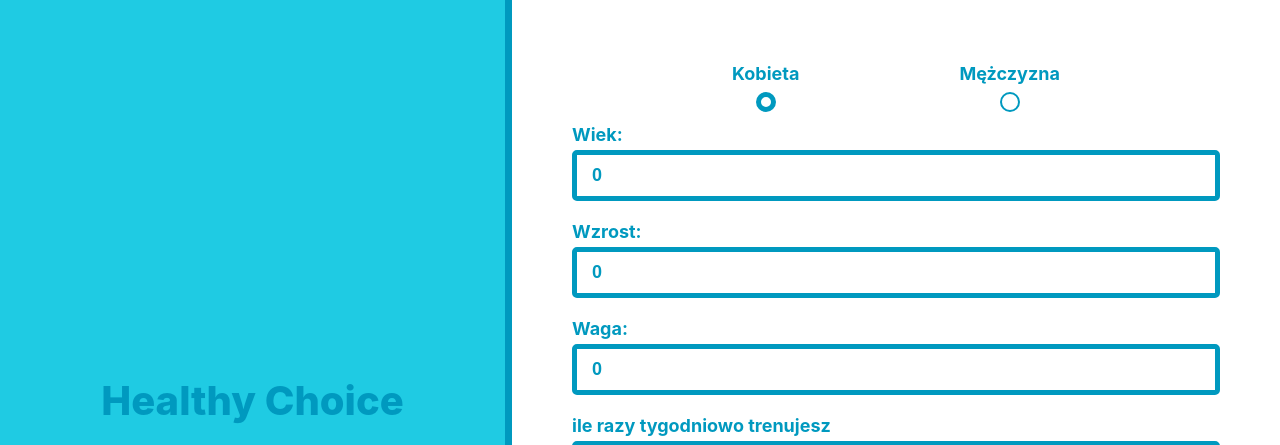
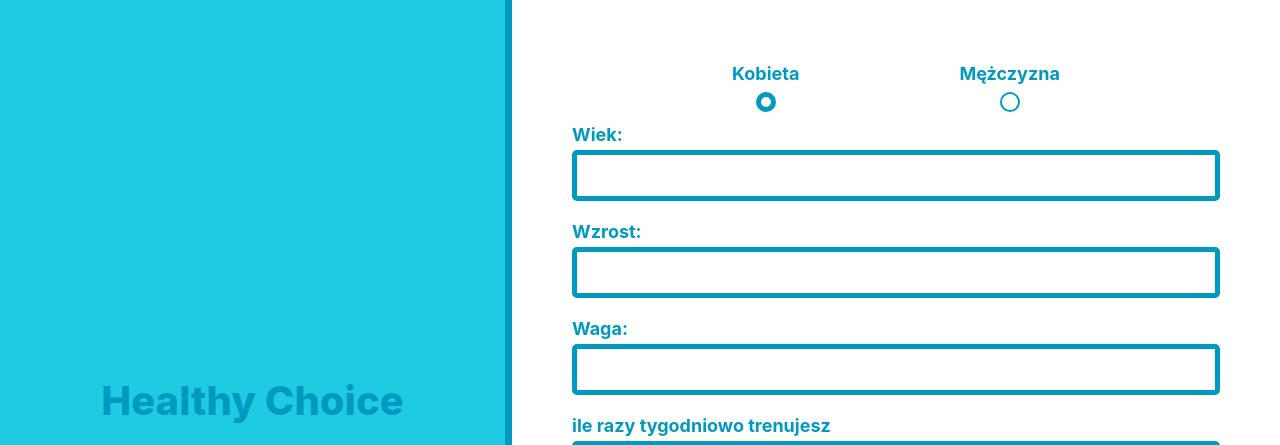
Before and after one commit to DominikSzela/healthy-choice, a React (Create React App) app: page / in a window 1280 px wide. Shown: the top 445 px of the page. Built offline with nearby package versions, Linux system fonts and the light colour scheme.

Commit message:
improved validation form

```diff
--- a/src/components/Form/Form.jsx
+++ b/src/components/Form/Form.jsx
@@ -5,108 +5,59 @@ import { useState, forwardRef, useImperativeHandle } from 'react';
 const Form = forwardRef(({ setTextError }, ref) => {
     const [formData, setFormData] = useState({
         gender: "female",
-        age: 0,
-        height: 0,
-        weight: 0,
+        age: "",
+        height: "",
+        weight: "",
         trainingDays: "0-1",
         goal: "weight_loss",
     })
 
-    const [inputsRange, setInputsRange] = useState({
-        age: {
-            min: 0,
-            max: 250,
-            classInput: styles.normalInput
-        },
-        height: {
-            min: 0,
-            max: 300,
-            classInput: styles.normalInput
-        },
-        weight: {
-            min: 0,
-            max: 350,
-            classInput: styles.normalInput
-        }
-    })
+    const [RangeAndStyle, setRangeAndStyle] = useState({
+        age: { min: 1, max: 250, classInput: styles.normalInput },
+        height: { min: 1, max: 300, classInput: styles.normalInput },
+        weight: { min: 1, max: 350, classInput: styles.normalInput }
+    });
+
+    const handleKeyDown = (event) => {
+        if (event.key === '-' || event.key === '.' || event.key === 'e') event.preventDefault(); //allow only numbers from 0 to 9
+        event.target.value = event.target.value.replace(/^0/, ""); //prevents zeros before numbers
+    }
+
 
     const handleChange = (event) => {
         const { name, value } = event.target;
         setFormData((currentState) => ({ ...currentState, [name]: value }));
     }
 
-    const checkAge = () => {
-        const condition = (inputsRange.age.min <= formData.age && formData.age < inputsRange.age.max);
-        if (!condition) {
-            setTextError(`Dostępny przedział wieku jest od ${inputsRange.age.min} do ${inputsRange.age.max} cm`);
-            setInputsRange(prevRange => ({
-                ...prevRange,
-                age: { ...prevRange.age, classInput: styles.errorInput }
-            }))
-        }
-        else {
-            setTextError(null);
-            setInputsRange(prevRange => ({
-                ...prevRange,
-                age: { ...prevRange.age, classInput: styles.normalInput }
-            }))
-        };
+    const resetInputsStyles = () => {
+        setRangeAndStyle(() => {
+            for (const category in RangeAndStyle) {
+                RangeAndStyle[category].classInput = styles.normalInput;
+            }
+            return RangeAndStyle;
+        });
+    };
+
+    const validateInput = (category, { min, max }, inputValue, missingText) => {
+        const condition = min <= inputValue && inputValue <= max;
+        setTextError(condition ? null : `Dostępny przedział ${missingText} jest od ${min} do ${max} cm`);
+        const classInput = condition ? styles.normalInput : styles.errorInput;
+        setRangeAndStyle(prevRangeAndStyle => ({
+            ...prevRangeAndStyle,
+            [category]: { ...prevRangeAndStyle[category], classInput }
+        }));
         return condition;
-    }
-
-    const checkHeight = () => {
-        const condition = (inputsRange.height.min <= formData.height && formData.height < inputsRange.height.max);
-        if (!condition) {
-            setTextError(`Dostępny przedział wzrostu jest od ${inputsRange.height.min} do ${inputsRange.height.max} cm`)
-            setInputsRange(prevRange => ({
-                ...prevRange,
-                height: { ...prevRange.height, classInput: styles.errorInput }
-            }))
-        }
-        else {
-            setTextError(null);
-            setInputsRange(prevRange => ({
-                ...prevRange,
-                height: { ...prevRange.height, classInput: styles.normalInput }
-            }))
-        };
-        return condition;
-    }
-
-    const checkWeight = () => {
-        const condition = (inputsRange.weight.min <= formData.weight && formData.weight < inputsRange.weight.max);
-        if (!condition) {
-            setTextError(`Dostępny przedział wagi jest od ${inputsRange.weight.min} do ${inputsRange.weight.max} cm`)
-            setInputsRange(prevRange => ({
-                ...prevRange,
-                weight: { ...prevRange.weight, classInput: styles.errorInput }
-            }))
-        }
-        else {
-            setTextError(null);
-            setInputsRange(prevRange => ({
-                ...prevRange,
-                weight: { ...prevRange.weight, classInput: styles.normalInput }
-            }))
-        };
-        return condition;
-    }
-
-    const resetInputsStyles = () => {
-        setInputsRange(prevRange => {
-            const ranges = { ...prevRange };
-            for (const item in ranges) {
-                ranges[item].classInput = styles.normalInput;
-            }
-            return ranges;
-        });
-    }
+    };
 
     const checkForm = () => {
         resetInputsStyles();
-        return (checkAge() && checkHeight() && checkWeight());
-    }
-
+        const { age, height, weight } = formData;
+        return (
+            validateInput('age', RangeAndStyle.age, age, 'wieku') &&
+            validateInput('height', RangeAndStyle.height, height, 'wzrostu') &&
+            validateInput('weight', RangeAndStyle.weight, weight, 'wagi')
+        );
+    };
 
     const handleSubmit = () => {
         if (checkForm()) {
@@ -156,7 +107,8 @@ const Form = forwardRef(({ setTextError }, ref) => {
                     name='age'
                     value={formData.age}
                     onChange={handleChange}
-                    className={inputsRange.age.classInput}
+                    onKeyDown={handleKeyDown}
+                    className={RangeAndStyle.age.classInput}
                 />
             </label>
             <label>
@@ -166,7 +118,8 @@ const Form = forwardRef(({ setTextError }, ref) => {
                     name='height'
                     value={formData.height}
                     onChange={handleChange}
-                    className={inputsRange.height.classInput}
+                    onKeyDown={handleKeyDown}
+                    className={RangeAndStyle.height.classInput}
                 />
             </label>
             <label>
@@ -176,7 +129,8 @@ const Form = forwardRef(({ setTextError }, ref) => {
                     name='weight'
                     value={formData.weight}
                     onChange={handleChange}
-                    className={inputsRange.weight.classInput}
+                    onKeyDown={handleKeyDown}
+                    className={RangeAndStyle.weight.classInput}
                 />
             </label>
             <label>
```
Also changed, not shown: package.json (+3 -5 lines), 1 other file (tests, documents, lock files or other folders).
